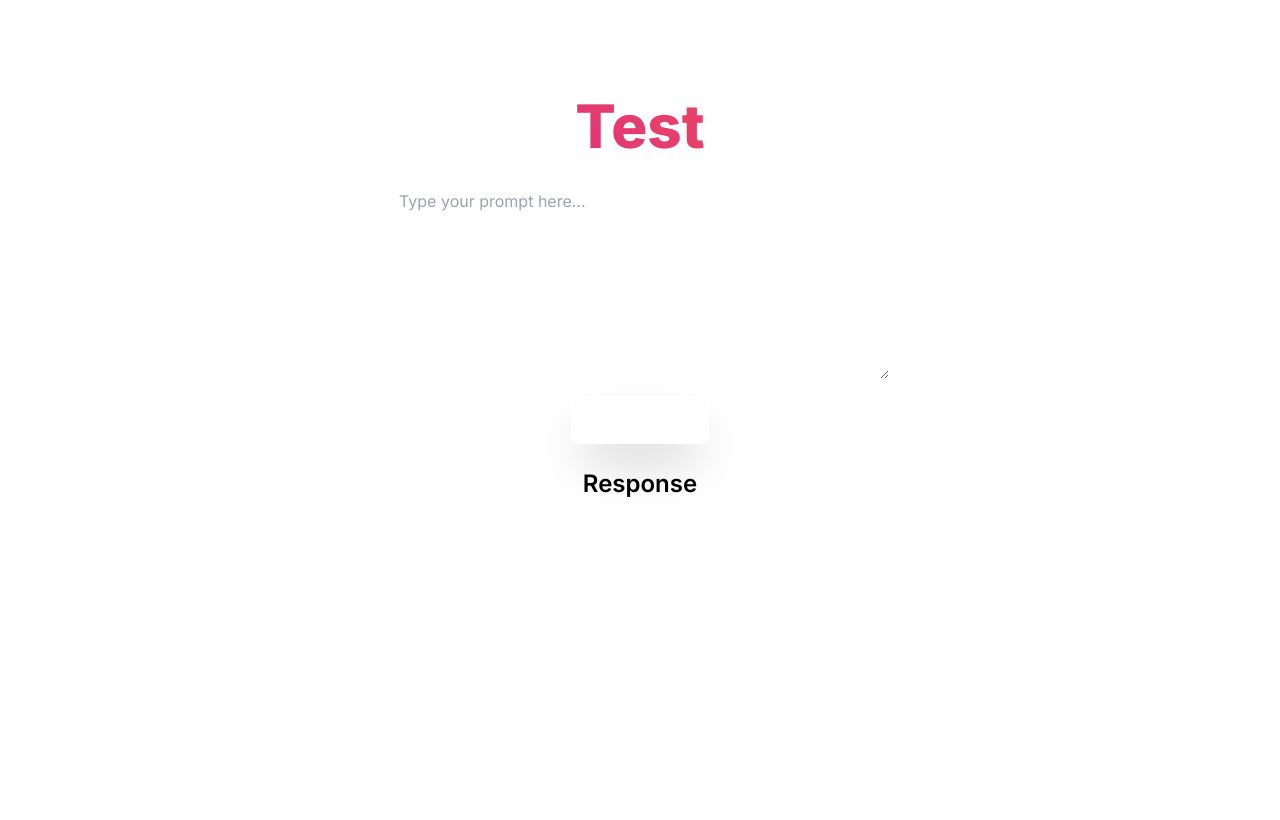
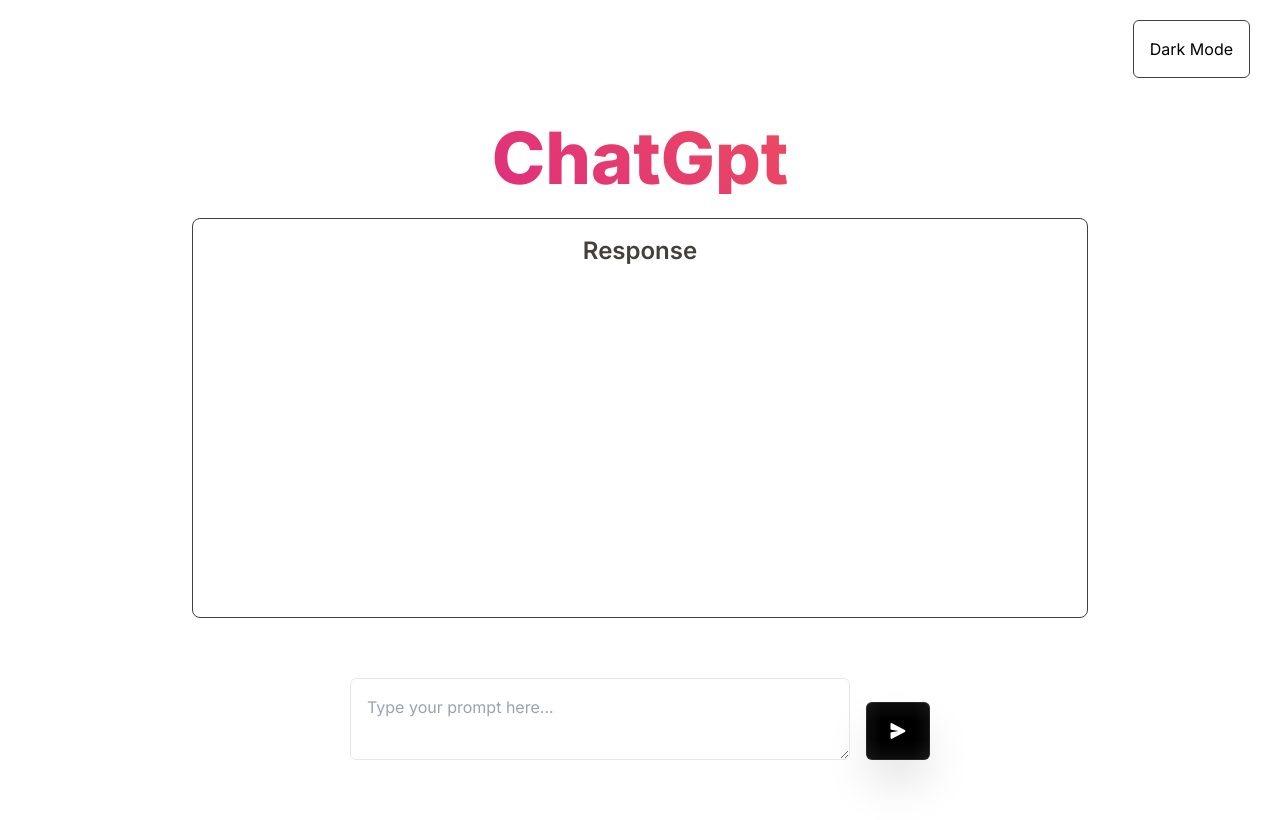
Before and after one commit to DeveshGoyal26/hackathon-project, a Next.js app: page / in a window 1280 px wide. Shown: the top 820 px of the page. Built offline with nearby package versions, Linux system fonts and the light colour scheme.

Commit message:
Added some changes

```diff
--- a/src/pages/api/openai.ts
+++ b/src/pages/api/openai.ts
@@ -29,8 +29,8 @@
       const response = await openai.createCompletion({
         model: "text-davinci-003",
         prompt: data.prompt,
-        max_tokens: 100,
-        temperature: 0,
+        max_tokens: 3000,
+        temperature: 0.5,
       });
 
       // console.log("response:", response.data);
--- a/src/pages/index.tsx
+++ b/src/pages/index.tsx
@@ -1,4 +1,4 @@
-import React, { useRef, useState } from "react";
+import React, { useEffect, useRef, useState } from "react";
 import { Inter } from "next/font/google";
 import axios from "axios";
 
@@ -6,8 +6,9 @@
 
 const Index = () => {
   const formRef = useRef(null);
+  const [prompt, setPrompt] = useState("");
+  const [isDarkMode, setIsDarkMode] = useState(false);
   const [response, setResponse] = useState("");
-  const [prompt, setPrompt] = useState("");
 
   const handleSubmit = async () => {
     try {
@@ -28,38 +29,93 @@
     }
   };
 
+  let index = 0;
+  let timer: any = null;
+
+  const type = () => {
+    clearTimeout(timer);
+
+    const typewriter: any = document.getElementById("typewriter");
+    console.log("response:", response);
+
+    if (index < response.length) {
+      typewriter.innerHTML =
+        response.slice(0, index) + '<span className="blinking-cursor">|</span>';
+      index++;
+      timer = setTimeout(type, Math.random() * 150 + 50);
+    } else {
+      typewriter.innerHTML = response.slice(0, index);
+    }
+  };
+
+  useEffect(() => {
+    if (window.matchMedia("(prefers-color-scheme: dark)").matches) {
+      setIsDarkMode(true);
+    }
+
+    if (response) {
+      type();
+    }
+  }, [response]);
+
   return (
     <main
-      className={`flex min-h-screen flex-col gap-[24px]  p-24 ${inter.className}`}
+      className={`flex min-h-screen flex-col gap-[24px] ${inter.className}`}
     >
+      <div className="sticky top-0 py-[20px] px-[30px] flex items-center justify-end">
+        <button
+          className="p-[16px] border rounded-md border-neutral-700 transition-colors hover:border-gray-300"
+          onClick={() => {
+            let root: any = document.querySelector(":root");
+            if (isDarkMode) {
+              root.style.setProperty("--theme-color-scheme", "light");
+            } else {
+              root.style.setProperty("--theme-color-scheme", "dark");
+            }
+            setIsDarkMode(!isDarkMode);
+          }}
+        >
+          {isDarkMode ? "Light" : "Dark"} Mode
+        </button>
+      </div>
 
-      <h1 className="text-6xl text-center">Test</h1>
+      <h1 className="gradient-text text-6xl text-center">ChatGpt</h1>
 
-      <div className="text-center">
+      <div className="min-h-[50vh] lg:max-w-4xl md:max-w-3xl mx-auto w-full group rounded-lg border px-5 py-4 transition-colors hover:dark:border-gray-300 hover:bg-gray-100 border-neutral-700 hover:dark:bg-neutral-800/30">
+        <div
+          id={"typewriter"}
+          className={`prose w-full break-words prose-stone dark:prose-invert mx-auto`}
+        >
+          <h2
+            className={`text-center mb-3 text-2xl font-semibold text-inherit`}
+          >
+            Response
+          </h2>
+        </div>
+      </div>
+
+      <div className="text-center sticky bottom-[0px] pb-[40px] mt-[60px]">
         <form
           ref={formRef}
           id="form"
-          onSubmit={handleSubmit}
-          className="flex items-center justify-start flex-col gap-[16px]"
+          onSubmit={(e) => {
+            e.preventDefault();
+            handleSubmit();
+          }}
+          className="flex items-end justify-center gap-[16px]"
         >
           <textarea
+            name="prompt"
             placeholder="Type your prompt here..."
-            onKeyDown={(e) => {
-              if (e.key === "Enter") {
-                e.preventDefault();
-                handleSubmit();
-              }
-            }}
             onChange={(e) => {
               setPrompt(e.target.value);
             }}
-            name="prompt"
-            className="p-[8px] rounded-md h-[200px] w-[500px] border border-transparent transition-colors hover:border-gray-300"
+            className="p-[1rem] min-h-[58px] rounded-md w-full md:w-[500px] border transition-colors hover:border-gray-300"
           />
 
           <button
             type="submit"
-            className="relative inline-flex items-center justify-center px-6 py-3 overflow-hidden font-bold text-white rounded-md shadow-2xl group"
+            className="!bg-[black] dark:bg-inherit min-h-[58px] relative inline-flex items-center justify-center px-6 py-3 overflow-hidden font-bold text-white rounded-md shadow-2xl group"
           >
             <span className="absolute inset-0 w-full h-full transition duration-300 ease-out opacity-0 bg-gradient-to-br from-pink-600 via-purple-700 to-blue-400 group-hover:opacity-100"></span>
             {/* <!-- Top glass gradient --> */}
@@ -72,20 +128,23 @@
             <span className="absolute bottom-0 right-0 w-4 h-full bg-gradient-to-l from-white to-transparent opacity-5"></span>
             <span className="absolute inset-0 w-full h-full border border-white rounded-md opacity-10"></span>
             <span className="absolute w-0 h-0 transition-all duration-300 ease-out bg-white rounded-full group-hover:w-56 group-hover:h-56 opacity-5"></span>
-            <span className="relative">Button Text</span>
+            <span className="relative">
+              <svg
+                xmlns="http://www.w3.org/2000/svg"
+                viewBox="0 0 16 16"
+                fill="none"
+                className="h-4 w-4"
+                strokeWidth="2"
+              >
+                <path
+                  d="M.5 1.163A1 1 0 0 1 1.97.28l12.868 6.837a1 1 0 0 1 0 1.766L1.969 15.72A1 1 0 0 1 .5 14.836V10.33a1 1 0 0 1 .816-.983L8.5 8 1.316 6.653A1 1 0 0 1 .5 5.67V1.163Z"
+                  fill="currentColor"
+                ></path>
+              </svg>
+            </span>
           </button>
         </form>
       </div>
-
-      <h2 className={`text-center mb-3 text-2xl font-semibold`}>
-        Response{" "}
-        {/* <span className="inline-block transition-transform group-hover:translate-x-1 motion-reduce:transform-none">
-            -&gt;
-          </span> */}
-      </h2>
-      {/* <div className="min-h-screen max-w-[1440px] w-full group rounded-lg border px-5 py-4 transition-colors border-gray-300 hover:bg-gray-100 hover:dark:border-neutral-700 hover:dark:bg-neutral-800/30"> */}
-        {response && <p className={`prose lg:prose-xl`}>{response}</p>}
-      {/* </div> */}
     </main>
   );
 };
--- a/src/styles/globals.css
+++ b/src/styles/globals.css
@@ -7,6 +7,7 @@
   --background-start-rgb: 214, 219, 220;
   --background-end-rgb: 255, 255, 255;
   --theme-gradient-heat: #c20ea1, #dd2d7f, #ee4c5e, #f46d41;
+  --theme-color-scheme: dark light;
 }
 
 @media (prefers-color-scheme: dark) {
@@ -14,17 +15,34 @@
     --foreground-rgb: 255, 255, 255;
     --background-start-rgb: 0, 0, 0;
     --background-end-rgb: 0, 0, 0;
+    --theme-color-scheme: dark light;
   }
 }
 
 html {
-  color-scheme: light dark;
+  color-scheme: var(--theme-color-scheme);
 }
 
-h1 {
+.gradient-text {
   font-size: 72px;
   font-weight: 800;
   background: linear-gradient(45deg, var(--theme-gradient-heat));
   -webkit-background-clip: text;
   -webkit-text-fill-color: transparent;
 }
+
+.blinking-cursor {
+  margin-left: 2px;
+  background-color: #fff;
+  animation: blink 1s infinite;
+}
+@keyframes blink {
+  0%,
+  50% {
+    opacity: 1;
+  }
+  50.1%,
+  100% {
+    opacity: 0;
+  }
+}
```
